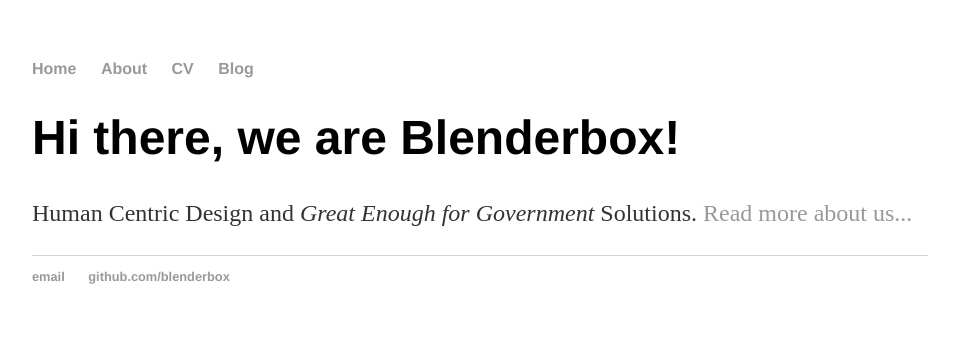
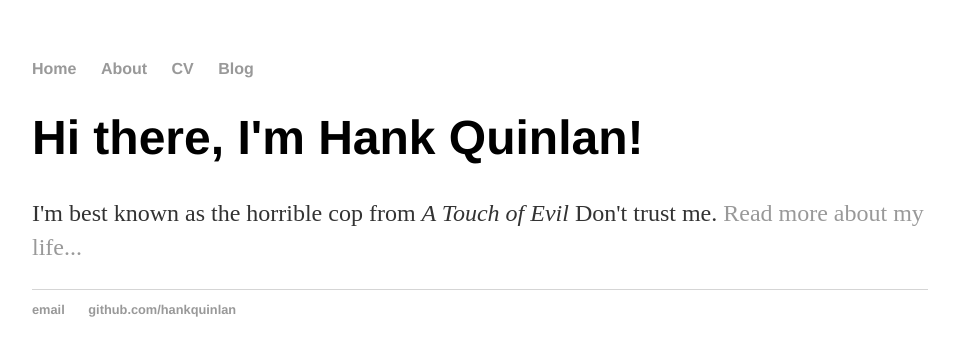
Before and after one commit to blenderbox/sample-github-site, a Jekyll site: the page built from index.html, in a window 1280 px wide. Shown: the top 356 px of the page, without its empty margins (160-1119 px from the left). Built offline with Jekyll 4.4.1, drawn with Linux system fonts in a browser that asks for light colours.

Commit message:
Update index.html

```diff
--- a/index.html
+++ b/index.html
@@ -1,29 +1,8 @@
-<!DOCTYPE html>
-<html>
-	<head>
-		<title>Blenderbox Sample Github Hosted Website</title>
-		<link rel="stylesheet" type="text/css" href="/css/main.css">
-	</head>
-	<body>
-		<nav>
-    		<ul>
-        		<li><a href="/">Home</a></li>
-	        	<li><a href="/about">About</a></li>
-        		<li><a href="/cv">CV</a></li>
-        		<li><a href="/blog">Blog</a></li>
-    		</ul>
-		</nav>
-		<div class="container">
-    		<div class="blurb">
-        		<h1>Hi there, we are Blenderbox!</h1>
-				<p>Human Centric Design and <em>Great Enough for Government</em> Solutions. <a href="/about">Read more about us...</a></p>
-    		</div><!-- /.blurb -->
-		</div><!-- /.container -->
-		<footer>
-    		<ul>
-        		<li><a href="mailto:info@blenderbox.com">email</a></li>
-        		<li><a href="https://github.com/blenderbox">github.com/blenderbox</a></li>
-			</ul>
-		</footer>
-	</body>
-</html>
+---
+layout: default
+title: Hank Quinlan, Horrible Cop
+---
+<div class="blurb">
+	<h1>Hi there, I'm Hank Quinlan!</h1>
+	<p>I'm best known as the horrible cop from <em>A Touch of Evil</em> Don't trust me. <a href="/about">Read more about my life...</a></p>
+</div><!-- /.blurb -->
```
